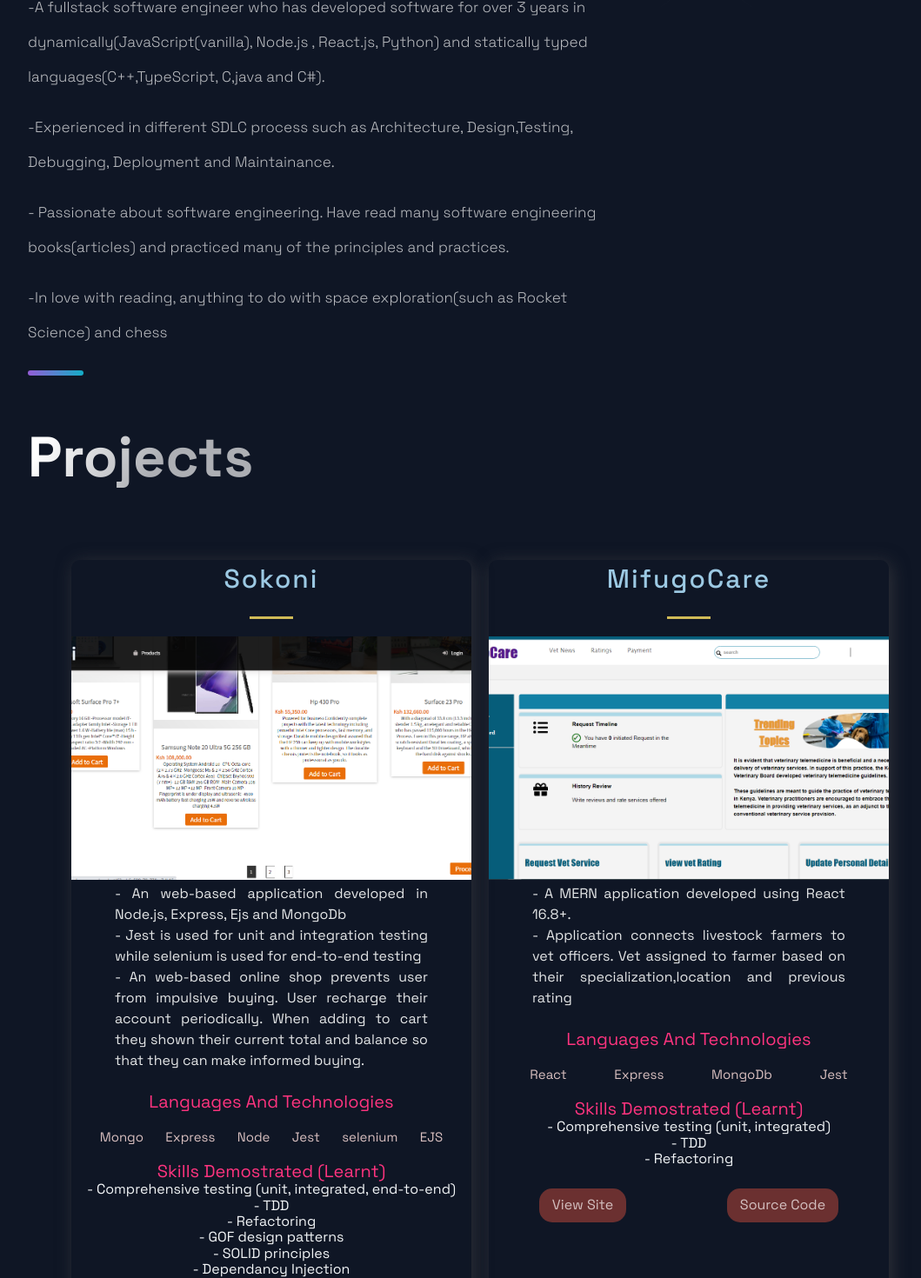
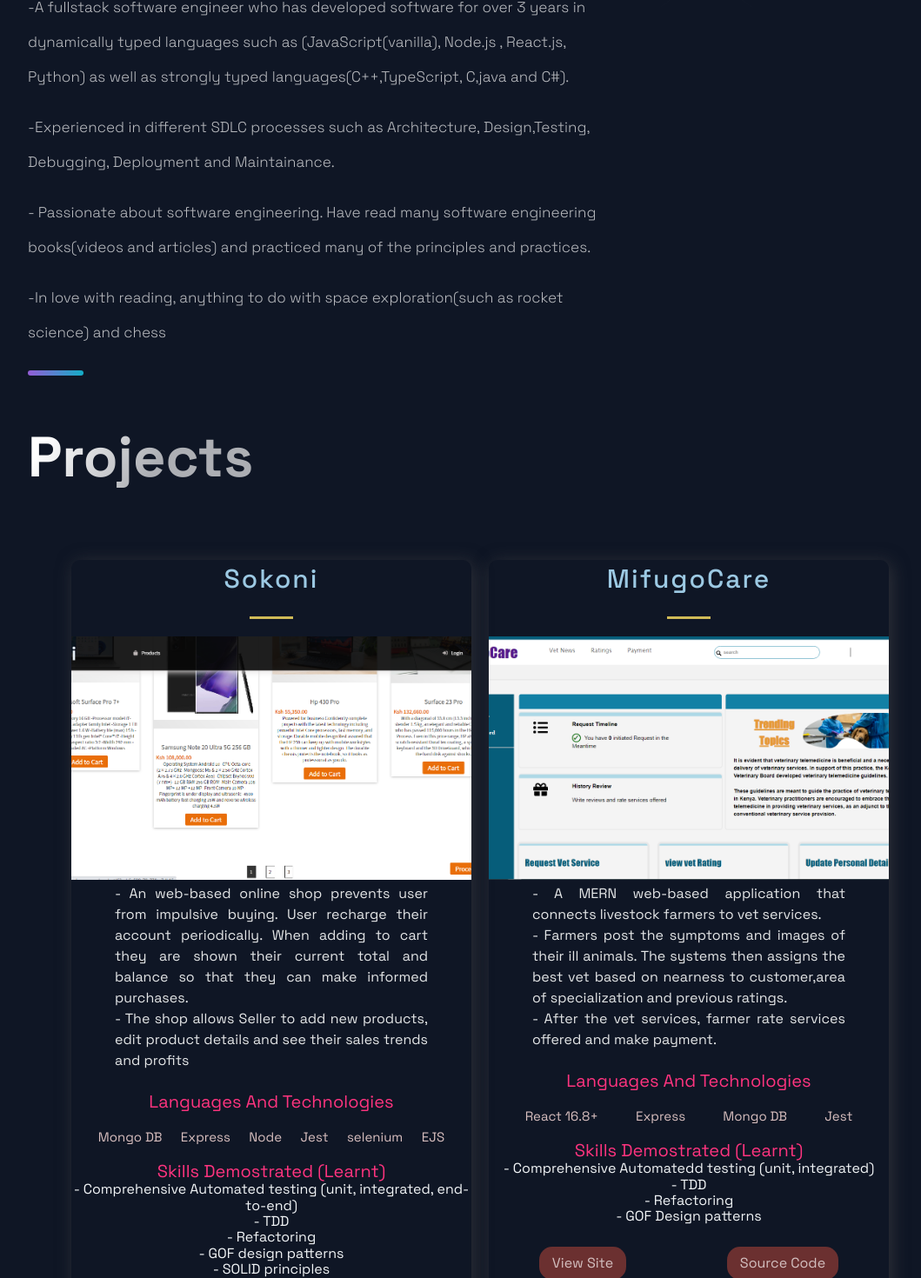
Before and after one commit to samuelmaina/portifolio, a Next.js app: page / in a window 1280 px wide. Shown: the part 620-2090 px from the top of the page at 87% size, without its empty margins (88-1147 px from the left). Built offline with nearby package versions, Linux system fonts and the light colour scheme.

Commit message:
Corrected some errors

```diff
--- a/src/components/Hero/Hero.js
+++ b/src/components/Hero/Hero.js
@@ -17,21 +17,22 @@ const Hero = (props) => (
         </SectionTitle>
         <SectionText>
           -A fullstack software engineer who has developed software for over 3
-          years in dynamically(JavaScript(vanilla), Node.js , React.js, Python)
-          and statically typed languages(C++,TypeScript, C,java and C#).
+          years in dynamically typed languages such as (JavaScript(vanilla),
+          Node.js , React.js, Python) as well as strongly typed
+          languages(C++,TypeScript, C,java and C#).
         </SectionText>
         <SectionText>
-          -Experienced in different SDLC process such as Architecture,
+          -Experienced in different SDLC processes such as Architecture,
           Design,Testing, Debugging, Deployment and Maintainance.
         </SectionText>
         <SectionText>
           - Passionate about software engineering. Have read many software
-          engineering books(articles) and practiced many of the principles and
-          practices.
+          engineering books(videos and articles) and practiced many of the
+          principles and practices.
         </SectionText>
         <SectionText>
           -In love with reading, anything to do with space exploration(such as
-          Rocket Science) and chess
+          rocket science) and chess
         </SectionText>
       </LeftSection>
     </Section>
--- a/src/components/Technologies/Technologies.js
+++ b/src/components/Technologies/Technologies.js
@@ -36,8 +36,8 @@ const Technologies = () => (
     <SectionDivider divider />
     <SectionTitle>Technologies</SectionTitle>
     <SectionText>
-      I have worked with a veriety of languages. I have written automated tests
-      for most of them.
+      Have worked with a veriety of languages.Have written automated tests for
+      most of them.
     </SectionText>
     <List>
       <ListItem>
@@ -103,7 +103,7 @@ const Technologies = () => (
         </picture>
         <ListContainer>
           <ListParagraph>
-            Experience with: <br />
+            Experienced with: <br />
             -Figma in UI/UX design
           </ListParagraph>
         </ListContainer>
--- a/src/constants/constants.js
+++ b/src/constants/constants.js
@@ -2,16 +2,14 @@ export const projects = [
   {
     title: "Sokoni",
     description: [
-      `An web-based application developed in Node.js, Express, Ejs and MongoDb
-    `,
-      "Jest is used for unit and integration testing while selenium is used for end-to-end testing",
       `An web-based online shop prevents user from impulsive buying. User recharge their account periodically.
-       When adding to cart they shown their current total and balance so that they can make informed buying.`,
+      When adding to cart they are shown their current total and balance so that they can make informed purchases.`,
+      "The shop allows Seller to add new products, edit product details and see their sales trends and profits",
     ],
     images: ["/images/sokoni.png"],
-    tags: ["Mongo", "Express", "Node", "Jest", "selenium", "EJS"],
+    tags: ["Mongo DB", "Express", "Node", "Jest", "selenium", "EJS"],
     skills: [
-      "Comprehensive testing (unit, integrated, end-to-end)",
+      "Comprehensive Automated testing (unit, integrated, end-to-end)",
       "TDD",
       "Refactoring",
       "GOF design patterns",
@@ -25,12 +23,18 @@ export const projects = [
   {
     title: "MifugoCare",
     description: [
-      "A MERN application developed using React 16.8+.",
-      "Application connects livestock farmers to vet officers. Vet assigned to farmer based on their specialization,location and previous rating",
+      "A MERN web-based application that connects livestock farmers to vet services.",
+      "Farmers post the symptoms and images of their ill animals. The systems then assigns the best vet based on nearness to customer,area of specialization and previous ratings.",
+      "After the vet services, farmer rate services offered and make payment. ",
     ],
     images: ["/images/mifugoCare.png"],
-    tags: ["React", "Express", "MongoDb", "Jest"],
-    skills: ["Comprehensive testing (unit, integrated)", "TDD", "Refactoring"],
+    tags: ["React 16.8+ ", "Express", "Mongo DB", "Jest"],
+    skills: [
+      "Comprehensive Automatedd testing (unit, integrated)",
+      "TDD",
+      "Refactoring",
+      "GOF Design patterns",
+    ],
     source: "https://github.com/samuelmaina/mifugoCare",
     visit: "https://serene-taiga-98483.herokuapp.com/",
     id: 1,
@@ -38,11 +42,12 @@ export const projects = [
   {
     title: "MasokoFedha",
     description: [
-      "A react frontend application that shows cryptocurrency stats and price trends",
-      "Application also shows new for different crytos",
+      "A react frontend application that shows cryptocurrency stats and news",
+      "Shows overall cryptocurrency news and stats as well as for individual cryptos",
+      "Application developed using React 16.8+.",
     ],
     images: ["/images/masoko_5.png"],
-    tags: ["React", "Redux", "Flux", "Ant Design"],
+    tags: ["React", "Redux", "Ant Design"],
     skills: ["Refactoring", "Visual Design"],
     source: "https://github.com/samuelmaina/mosokoFedha",
     visit: "https://masoko-fedha.vercel.app/",
@@ -52,7 +57,8 @@ export const projects = [
     title: "Ray-Tracer",
     description: [
       "A 3D rendering application made in C++",
-      "Uses linear algebra and Mathematics to create objects and lights ",
+      "Uses linear algebra and mathematics to simulate real world placement of objects.",
+      "Objects can be of different colors, materials, refractivity and reflectivity",
       "Some of the concepts covered include Matrix multiplication, Markov Chains, Determinants",
     ],
     images: ["/images/raytracer.png"],
@@ -64,19 +70,22 @@ export const projects = [
 
   {
     title: "Guess Game",
-    description: ["A simple guess game app build using React Native"],
+    description: [
+      "A simple guess game app build using React Native",
+      "The system guesses a number and continuously prompt the user to enter a guess",
+      "Systems responds to with 'higher' and 'lower' messages until a correct guess(more like  a binary search)",
+    ],
     images: ["/images/guess_game.webp"],
-    tags: ["React Native", "Java"],
+    tags: ["React Native", "React-Components"],
     skills: ["Refactor"],
     source: "https://github.com/samuelmaina/kiambu_high_school",
-    visit: "https://kiambu-high.herokuapp.com/",
     id: 5,
   },
   {
     title:
       "Java Implementation of Different Encryption Methods and Prime Number theories",
     description: [
-      "A java implementation of the RSA encryption in a TDD manner.",
+      "A collection of java implementations of different encryption schemes in a TDD manner.",
       "Have done other Security algorithms using TDD  which can be found at my github profile",
       "Such algorithms include Sieve of Erasthones, Rabin-Miller Primarity test etc.",
     ],
```
